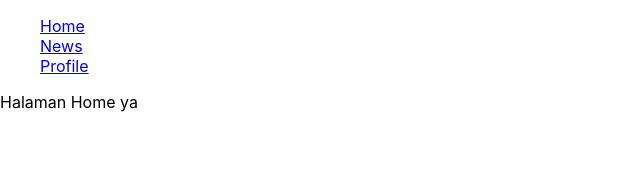
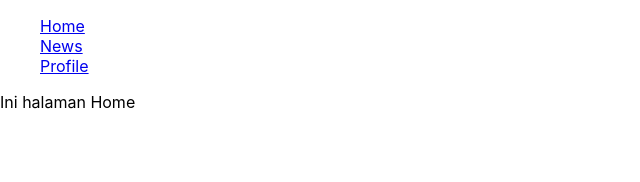
Before and after one commit to Zulharmin-192113301/Pertemuan6, a React (Create React App) app: page / in a window 1280 px wide. Shown: the top 182 px of the page, without its empty margins (0-640 px from the left). Built offline with nearby package versions, Linux system fonts and the light colour scheme.

Commit message:
Pertemuan 6 - Route Array

```diff
--- a/src/App.js
+++ b/src/App.js
@@ -32,6 +32,22 @@ class App extends Component {
     }}>Logout</button>
 ))
 
+const routes = [{
+  path : '/',
+  exact : true,
+  render : ()=> <div>Ini halaman Home</div>
+},{
+  path : '/news',
+  render : ()=> <div>Ini halaman News</div>
+},{
+  path : '/login',
+  render : ()=> <LoginButton />
+},{
+  path : '/profile',
+  render : ()=> this.state.isAuth ? <div>Ini halaman Profile <br /><LogoutButton /></div> : <Redirect to='/login' />
+}]
+
+
     return (
       <Router>
         <div>
@@ -42,10 +58,11 @@ class App extends Component {
           </ul>
 
         <Switch>
-            <Route path='/' exact render={() => <div>Halaman Home ya</div>} />
-            <Route path='/news' render={() => <div>Kalo ini halaman News</div>} />
-            <Route path='/login' render={()=> <LoginButton /> } />
-            <Route path='/profile' render={()=> this.state.isAuth ? <div>Ini halaman Profile <br /> <LogoutButton /> </div> : <Redirect to='/login' />} />
+        {
+              routes.map((item, index)=>(
+                <Route path={item.path} exact={item.exact} render={item.render} />
+              ))
+            }
         </Switch>
 
         </div>
```
